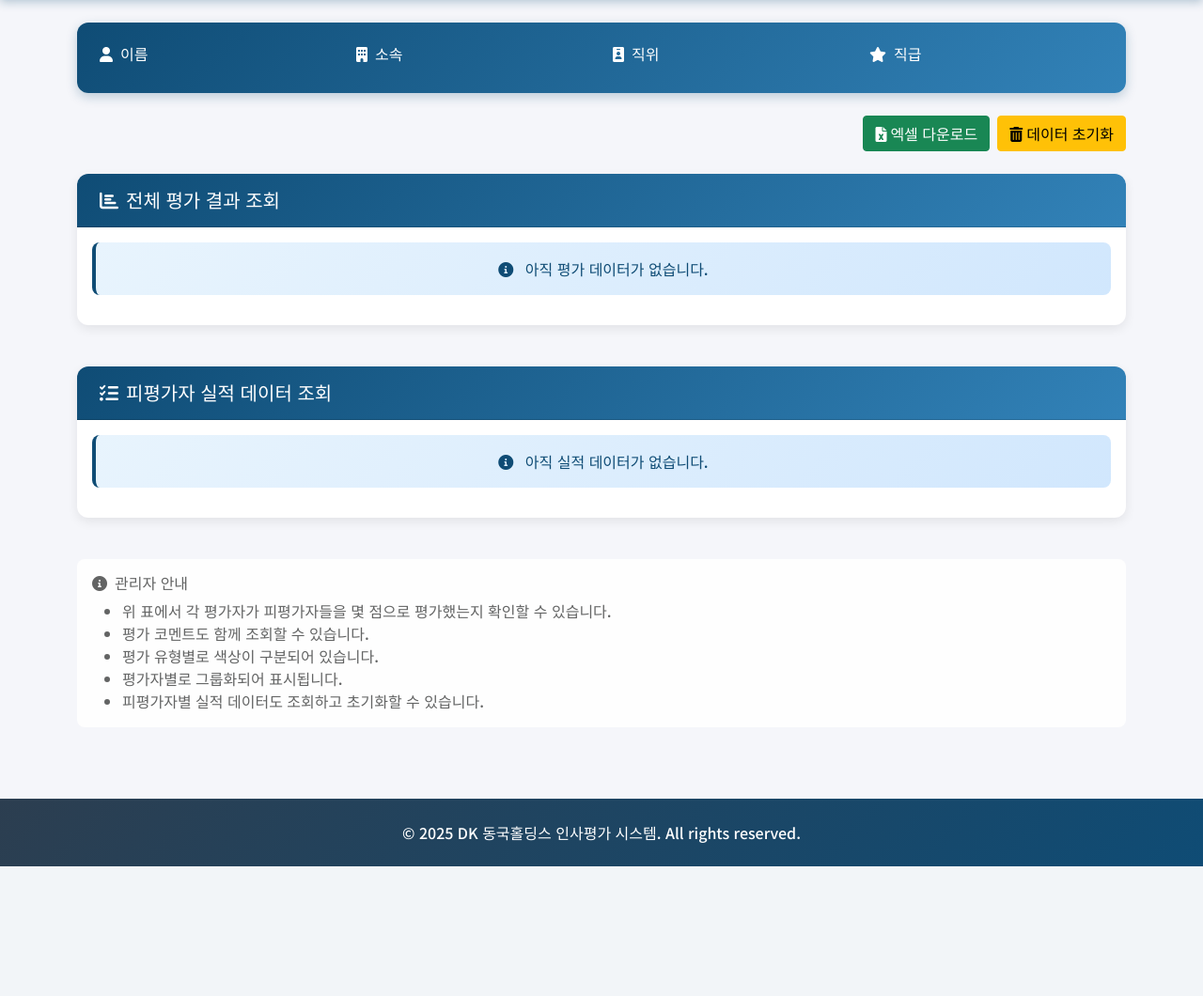
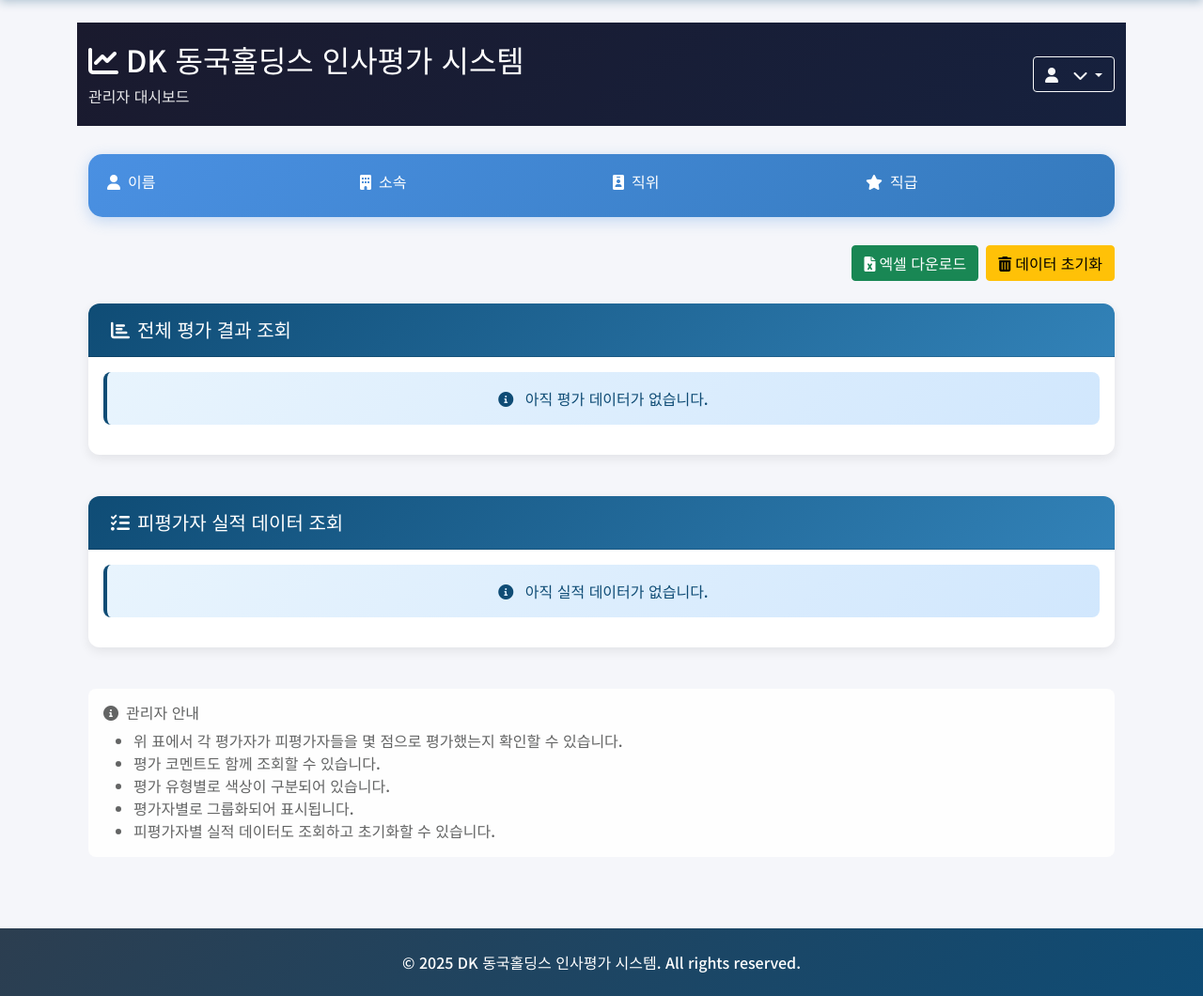
Before and after one commit to SoohanMoon/evaluation, a Python web app: template templates/admin_dashboard.html in a window 1280 px wide. Shown: the part 60-1120 px from the top of the page at 94% size. Before the commit the page ends 982 px from the top, so only its background shows below. Run offline with Jinja, Linux system fonts and the light colour scheme; the template is opened without the code that fills it, so the values that code supplies are empty.

Commit message:
Update admin dashboard template for deployment

```diff
--- a/templates/admin_dashboard.html
+++ b/templates/admin_dashboard.html
@@ -1,25 +1,166 @@
 {% extends "base.html" %}
 
-{% block title %}관리자 대시보드{% endblock %}
+{% block title %}관리자 대시보드 - DK 동국홀딩스 인사평가 시스템{% endblock %}
+
+{% block extra_css %}
+<style>
+.dashboard-header {
+    background: linear-gradient(135deg, #1a1a2e 0%, #16213e 100%);
+    color: white;
+    padding: 20px 0;
+    margin-bottom: 30px;
+}
+
+.user-profile-card {
+    background: linear-gradient(135deg, #4a90e2 0%, #357abd 100%);
+    color: white;
+    border-radius: 15px;
+    padding: 20px;
+    margin-bottom: 30px;
+    box-shadow: 0 4px 15px rgba(74, 144, 226, 0.3);
+}
+
+.kpi-card {
+    background: white;
+    border-radius: 15px;
+    padding: 25px;
+    text-align: center;
+    box-shadow: 0 4px 15px rgba(0, 0, 0, 0.1);
+    transition: transform 0.3s ease;
+    border: none;
+}
+
+.kpi-card:hover {
+    transform: translateY(-5px);
+    box-shadow: 0 8px 25px rgba(0, 0, 0, 0.15);
+}
+
+.kpi-icon {
+    font-size: 2.5rem;
+    margin-bottom: 15px;
+}
+
+.kpi-number {
+    font-size: 2.5rem;
+    font-weight: bold;
+    margin-bottom: 10px;
+}
+
+.kpi-label {
+    font-size: 1rem;
+    color: #666;
+    font-weight: 500;
+}
+
+.status-table {
+    background: white;
+    border-radius: 15px;
+    padding: 25px;
+    box-shadow: 0 4px 15px rgba(0, 0, 0, 0.1);
+}
+
+.management-panel {
+    background: white;
+    border-radius: 15px;
+    padding: 25px;
+    box-shadow: 0 4px 15px rgba(0, 0, 0, 0.1);
+}
+
+.management-btn {
+    background: linear-gradient(135deg, #667eea 0%, #764ba2 100%);
+    color: white;
+    border: none;
+    border-radius: 10px;
+    padding: 15px 20px;
+    margin: 5px;
+    transition: all 0.3s ease;
+    font-weight: 500;
+}
+
+.management-btn:hover {
+    transform: translateY(-2px);
+    box-shadow: 0 5px 15px rgba(102, 126, 234, 0.4);
+    color: white;
+}
+
+.alerts-panel {
+    background: white;
+    border-radius: 15px;
+    padding: 25px;
+    box-shadow: 0 4px 15px rgba(0, 0, 0, 0.1);
+    margin-top: 30px;
+}
+
+.alert-item {
+    background: #e3f2fd;
+    border-left: 4px solid #2196f3;
+    padding: 15px;
+    border-radius: 8px;
+    margin-bottom: 15px;
+}
+
+.table-modern {
+    border-radius: 10px;
+    overflow: hidden;
+    box-shadow: 0 2px 10px rgba(0, 0, 0, 0.1);
+}
+
+.table-modern thead {
+    background: linear-gradient(135deg, #667eea 0%, #764ba2 100%);
+    color: white;
+}
+
+.table-modern tbody tr:hover {
+    background-color: #f8f9ff;
+}
+</style>
+{% endblock %}
 
 {% block content %}
-<div class="user-info">
+<!-- 대시보드 헤더 -->
+<div class="dashboard-header">
+    <div class="container-fluid">
+        <div class="row align-items-center">
+            <div class="col-md-6">
+                <h2 class="mb-0">
+                    <i class="fas fa-chart-line me-2"></i>DK 동국홀딩스 인사평가 시스템
+                </h2>
+                <p class="mb-0 mt-2" style="color: rgba(255,255,255,0.9);">관리자 대시보드</p>
+            </div>
+            <div class="col-md-6 text-end">
+                <div class="dropdown">
+                    <button class="btn btn-outline-light dropdown-toggle" type="button" data-bs-toggle="dropdown">
+                        <i class="fas fa-user me-2"></i>{{ user_data.name }}
+                        <i class="fas fa-chevron-down ms-1"></i>
+                    </button>
+                    <ul class="dropdown-menu">
+                        <li><a class="dropdown-item" href="{{ url_for('logout') }}"><i class="fas fa-sign-out-alt me-2"></i>로그아웃</a></li>
+                    </ul>
+                </div>
+            </div>
+        </div>
+    </div>
+</div>
+
+<div class="container-fluid">
+    <!-- 사용자 프로필 카드 -->
+    <div class="user-profile-card">
         <div class="row">
             <div class="col-md-3">
                 <h6><i class="fas fa-user me-2"></i>이름</h6>
-            <p class="mb-0">{{ user_data.name }}</p>
+                <p class="mb-0 fs-5 fw-bold">{{ user_data.name }}</p>
             </div>
             <div class="col-md-3">
                 <h6><i class="fas fa-building me-2"></i>소속</h6>
-            <p class="mb-0">{{ user_data.team }}</p>
+                <p class="mb-0 fs-5 fw-bold">{{ user_data.team }}</p>
             </div>
             <div class="col-md-3">
                 <h6><i class="fas fa-id-badge me-2"></i>직위</h6>
-            <p class="mb-0">{{ user_data.position }}</p>
+                <p class="mb-0 fs-5 fw-bold">{{ user_data.position }}</p>
             </div>
             <div class="col-md-3">
                 <h6><i class="fas fa-star me-2"></i>직급</h6>
-            <p class="mb-0">{{ user_data.grade }}</p>
+                <p class="mb-0 fs-5 fw-bold">{{ user_data.grade }}</p>
             </div>
         </div>
     </div>
```
Lines whose indentation alone changed are shown as unchanged.
